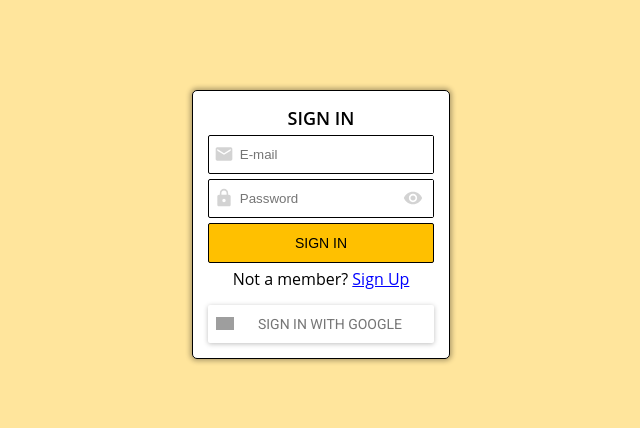
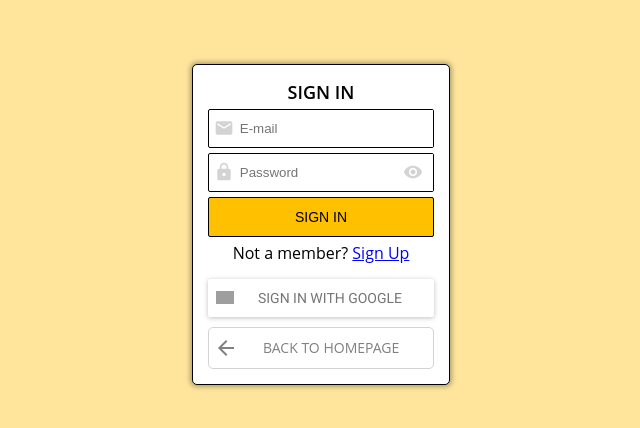
Before and after one commit to ProjectPB/Sharefood, a React (Create React App) app: page /auth in a window 1280 px wide. Shown: the part 176-604 px from the top of the page, without its empty margins (319-959 px from the left). Built offline with nearby package versions, Linux system fonts and the light colour scheme; no server answers; grey boxes are pictures that could not be loaded.

Commit message:
Allow signed out users to browse recipes

```diff
--- a/src/App.css
+++ b/src/App.css
@@ -1,6 +1,3 @@
-.app {
-  overflow: hidden;
-}
 .app__processing {
   display: flex;
   justify-content: center;
--- a/src/App.js
+++ b/src/App.js
@@ -1,18 +1,17 @@
 import React, { useEffect, useState } from "react";
 import { BrowserRouter as Router, Switch, Route } from "react-router-dom";
-import { useDispatch, useSelector } from "react-redux";
-import { login, logout, selectUser } from "./redux/features/userSlice";
+import { useDispatch } from "react-redux";
+import { login, logout } from "./redux/features/userSlice";
 import { auth } from "./firebase/firebase";
 import Header from "./components/Header";
 import SearchBar from "./components/SearchBar";
+import Main from "./components/Main";
 import Authentication from "./components/Authentication";
-import Main from "./components/Main";
 import { CircularProgress } from "@material-ui/core";
 import "./App.css";
 
 function App() {
   const [width, setWidth] = useState(window.innerWidth);
-  const user = useSelector(selectUser);
   const dispatch = useDispatch();
   const [isLoading, setIsLoading] = useState(true);
 
@@ -47,34 +46,43 @@ function App() {
     </div>
   ) : (
     <div className="app">
-      {!user ? (
-        <Authentication />
-      ) : (
       <Router>
+        <Switch>
+          <Route path="/results">
             <Header />
             {width <= 600 && <SearchBar />}
-          <Switch>
-            <Route path="/results">
             <Main fetch="search" />
           </Route>
           <Route path="/recipe/:recipeId">
+            <Header />
+            {width <= 600 && <SearchBar />}
             <Main recipe />
           </Route>
+          <Route path="/auth">
+            <Authentication />
+          </Route>
           <Route path="/favorite">
+            <Header />
+            {width <= 600 && <SearchBar />}
             <Main fetch="favorite" />
           </Route>
           <Route path="/my">
+            <Header />
+            {width <= 600 && <SearchBar />}
             <Main fetch="my" />
           </Route>
           <Route path="/popular">
+            <Header />
+            {width <= 600 && <SearchBar />}
             <Main fetch="popular" />
           </Route>
           <Route path="/">
+            <Header />
+            {width <= 600 && <SearchBar />}
             <Main fetch="all" />
           </Route>
         </Switch>
       </Router>
-      )}
     </div>
   );
 }
--- a/src/components/Authentication/index.js
+++ b/src/components/Authentication/index.js
@@ -1,13 +1,18 @@
 import React, { useState } from "react";
+import { useHistory } from "react-router";
 import Login from "../Login";
 import SignUp from "../SignUp";
-import { useDispatch } from "react-redux";
+import { useDispatch, useSelector } from "react-redux";
 import { auth, db, provider } from "../../firebase/firebase";
-import { login } from "../../redux/features/userSlice";
+import { login, selectUser } from "../../redux/features/userSlice";
 import "./styles.css";
+import { ArrowBack } from "@material-ui/icons";
+import { Link } from "react-router-dom";
 
 const Authentication = () => {
   const dispatch = useDispatch();
+  const user = useSelector(selectUser);
+  const history = useHistory();
   const [newAccount, setNewAccount] = useState(false);
 
   const handleAccount = () => {
@@ -35,6 +40,8 @@ const Authentication = () => {
       })
       .catch((error) => alert(error.message));
   };
+
+  user && history.push("/");
 
   return (
     <div className="authentication__container">
@@ -64,6 +71,13 @@ const Authentication = () => {
             </button>
           </div>
         )}
+
+        <Link to="/">
+          <div className="authentication__back">
+            <ArrowBack />
+            <p>Back to homepage</p>
+          </div>
+        </Link>
       </div>
     </div>
   );
--- a/src/components/Authentication/styles.css
+++ b/src/components/Authentication/styles.css
@@ -78,3 +78,32 @@
   background-color: var(--color-secondary);
   width: 100%;
 }
+
+a {
+  width: 100%;
+}
+
+.authentication__back {
+  display: flex;
+  align-items: center;
+  justify-content: space-between;
+  margin-top: 10px;
+  border: 1px solid lightgray;
+  color: gray;
+  padding: 8px 5px;
+  border-radius: 5px;
+}
+
+.authentication__back > p {
+  display: block;
+  flex: 1;
+  margin-left: 25px;
+  text-transform: uppercase;
+  font-weight: 400;
+  font-size: 14px;
+}
+
+.authentication__back:hover {
+  border: 1px solid black;
+  color: black;
+}
--- a/src/components/Header/index.js
+++ b/src/components/Header/index.js
@@ -60,6 +60,10 @@ const Header = () => {
     history.push("/");
   };
 
+  const navToAuth = () => {
+    history.push("/auth");
+  };
+
   const handleClickAway = () => {
     setProfileMenuIsOpen(false);
   };
@@ -74,6 +78,7 @@ const Header = () => {
 
       {width > 600 && <SearchBar onHeader />}
 
+      {user ? (
         <div className="header__right">
           <button className="header__button" onClick={handleCreateRecipe}>
             Create
@@ -89,6 +94,13 @@ const Header = () => {
             </div>
           </ClickAwayListener>
         </div>
+      ) : (
+        <div className="header__right">
+          <button className="header__button" onClick={navToAuth}>
+            Login
+          </button>
+        </div>
+      )}
     </div>
   );
 };
--- a/src/components/Header/styles.css
+++ b/src/components/Header/styles.css
@@ -2,7 +2,7 @@
   display: flex;
   justify-content: space-between;
   align-items: center;
-  padding: 10px 0;
+  padding: 10px 15px;
   background-color: var(--color-primary);
   border-bottom: 1px solid black;
 }
@@ -10,7 +10,6 @@
 .header__left {
   display: flex;
   align-items: center;
-  margin-left: 15px;
   margin-right: 10px;
 }
 
@@ -19,6 +18,7 @@
 }
 
 .header__left > h2 {
+  display: block;
   font-size: 12px;
   margin-left: 5px;
   cursor: pointer;
@@ -31,7 +31,6 @@
   padding: 10px;
   border-radius: 5px;
   font-size: 14px;
-  margin-right: 15px;
   outline: none;
   cursor: pointer;
   width: 75px;
@@ -40,11 +39,16 @@
 .header__right {
   display: flex;
   align-items: center;
-  margin-right: 15px;
   margin-left: 10px;
 }
 
 .header__profilePopup {
-  margin-left: 5px;
+  margin-left: 15px;
   cursor: pointer;
 }
+
+@media screen and (max-width: 600px) {
+  .header {
+    padding: 10px 5px;
+  }
+}
--- a/src/components/Login/index.js
+++ b/src/components/Login/index.js
@@ -24,7 +24,7 @@ const Login = () => {
           })
         );
       })
-      .catch((error) => alert(error.message));
+      .catch((error) => console.log(error.message));
   };
 
   return (
--- a/src/components/Recipe/index.js
+++ b/src/components/Recipe/index.js
@@ -39,12 +39,16 @@ const Recipe = () => {
   const likeRecipe = (e) => {
     e.preventDefault();
 
-    db.collection("recipes")
-      .doc(recipeId)
-      .update({
-        likesUsers: firebase.firestore.FieldValue.arrayUnion(user.uid),
-        likesQuantity: firebase.firestore.FieldValue.increment(1),
-      });
+    if (user) {
+      db.collection("recipes")
+        .doc(recipeId)
+        .update({
+          likesUsers: firebase.firestore.FieldValue.arrayUnion(user?.uid),
+          likesQuantity: firebase.firestore.FieldValue.increment(1),
+        });
+    } else {
+      return alert("Please Sign In to like a recipe");
+    }
   };
 
   const dislikeRecipe = (e) => {
@@ -53,7 +57,7 @@ const Recipe = () => {
     db.collection("recipes")
       .doc(recipeId)
       .update({
-        likesUsers: firebase.firestore.FieldValue.arrayRemove(user.uid),
+        likesUsers: firebase.firestore.FieldValue.arrayRemove(user?.uid),
         likesQuantity: firebase.firestore.FieldValue.increment(-1),
       });
   };
@@ -109,7 +113,7 @@ const Recipe = () => {
                   />
                   <p>{recipeData?.authorName}</p>
                 </div>
-                {recipeData?.authorId === user.uid && (
+                {recipeData?.authorId === user?.uid && (
                   <div className="recipe__delete" onClick={deleteRecipe}>
                     <DeleteOutlined fontSize="large" />
                     <p>Delete recipe</p>
@@ -122,7 +126,7 @@ const Recipe = () => {
                   <p>{capitalizeLetter(recipeData?.type)}</p>
                 </div>
                 <div className="recipe__favorite">
-                  {!recipeData?.likesUsers?.includes(user.uid) ? (
+                  {!recipeData?.likesUsers?.includes(user?.uid) ? (
                     <FavoriteBorderOutlined
                       fontSize="large"
                       onClick={likeRecipe}
--- a/src/components/Sidebar/index.js
+++ b/src/components/Sidebar/index.js
@@ -4,10 +4,12 @@ import { NavLink } from "react-router-dom";
 import { selectSidebarIsOpen } from "../../redux/features/sidebarSlice";
 import SidebarOption from "../SidebarOption";
 import { Favorite, Home, MenuBook, Whatshot } from "@material-ui/icons";
+import { selectUser } from "../../redux/features/userSlice";
 import "./styles.css";
 
 const Sidebar = () => {
   const sidebarIsOpen = useSelector(selectSidebarIsOpen);
+  const user = useSelector(selectUser);
 
   return (
     <div className={sidebarIsOpen ? "sidebar" : "sidebar--hidden"}>
@@ -19,13 +21,16 @@ const Sidebar = () => {
         <SidebarOption Icon={Whatshot} title="POPULAR" />
       </NavLink>
 
+      {user && (
         <NavLink to="/my" activeClassName="selected">
           <SidebarOption Icon={MenuBook} title="MY RECIPES" />
         </NavLink>
-
+      )}
+      {user && (
         <NavLink to="/favorite" activeClassName="selected">
           <SidebarOption Icon={Favorite} title="FAVORITE" />
         </NavLink>
+      )}
     </div>
   );
 };
--- a/src/index.css
+++ b/src/index.css
@@ -19,3 +19,7 @@ body {
 h1 {
   font-family: "Fjalla One", sans-serif;
 }
+
+html {
+  overflow: hidden;
+}
```
Lines whose indentation alone changed are shown as unchanged.
